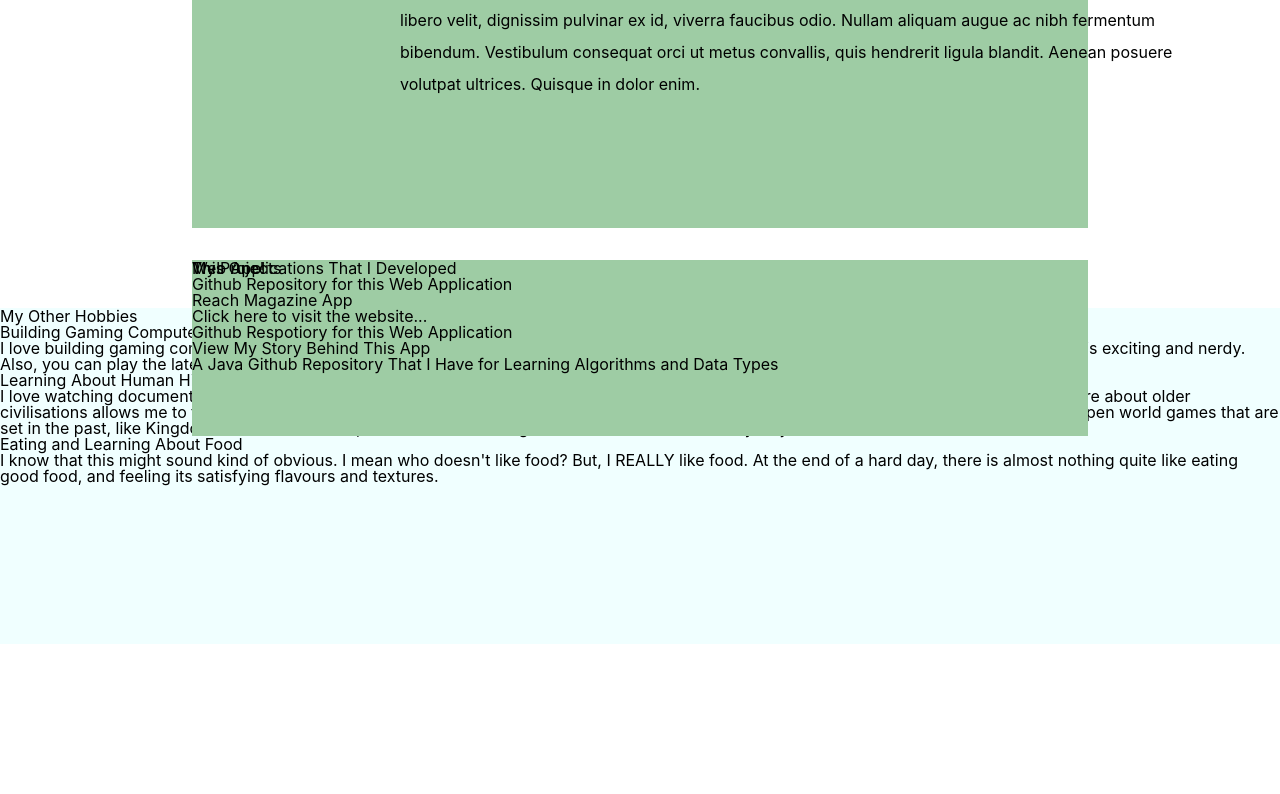
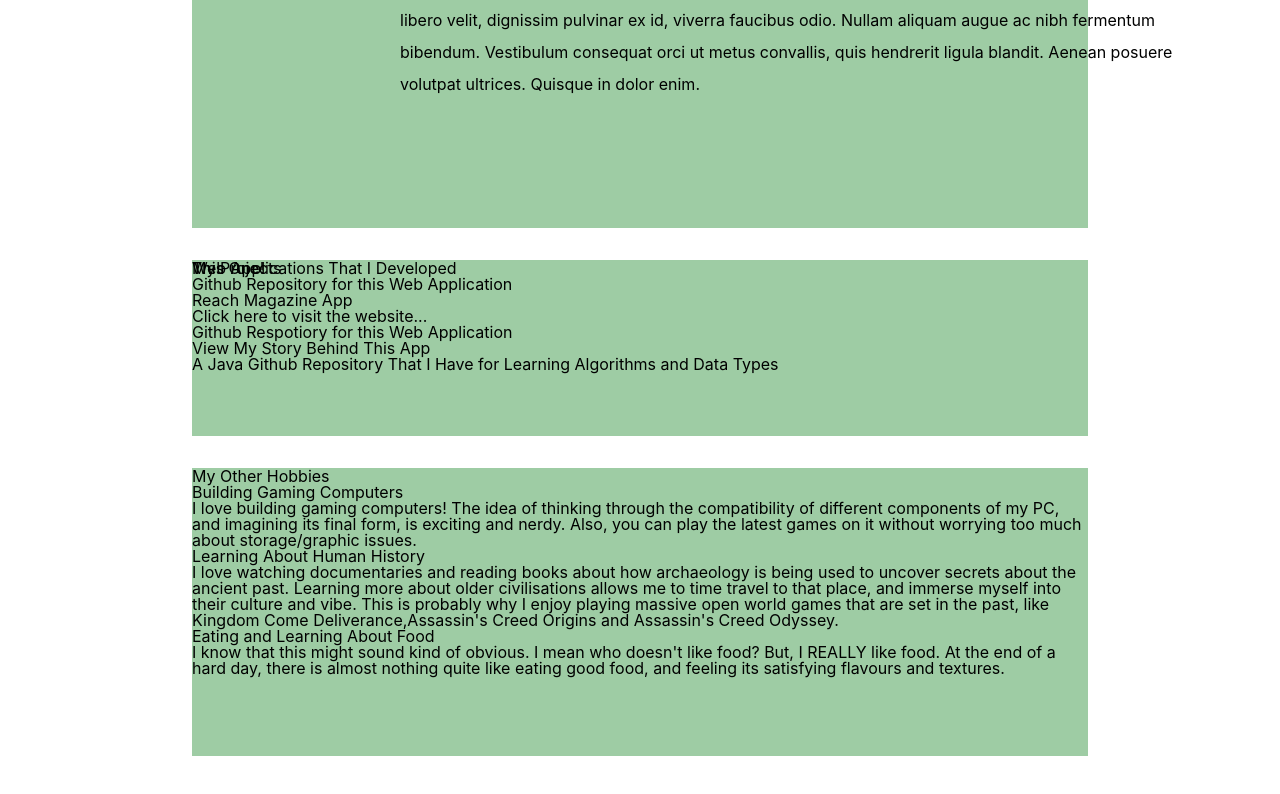
Before and after one commit to pdsla112/personal-webapp, a React (Create React App) app in the folder client/: page / in a window 1280 px wide. Shown: the part 1363-2157 px from the top of the page. Before the commit the page ends 2007 px from the top, so only its background shows below. Built offline with nearby package versions, Linux system fonts and the light colour scheme.

Commit message:
Position the fourth home box and change its background color

```diff
--- a/client/public/home-fourth-box.css
+++ b/client/public/home-fourth-box.css
@@ -1,6 +1,13 @@
 #home-fourth-box {
-    background-color: azure;
-    padding-bottom: 10em;
+    position: relative;
+    /* background-color: azure; */
+    background-color: #9ecca4;
+    height: auto;
+    width: 70vw;
+    left: 15vw;
+    top: 10em;
+    margin-bottom: 15em;
+    padding-bottom: 5em;
 }
 
 .home-fourth-box-heading {
```
